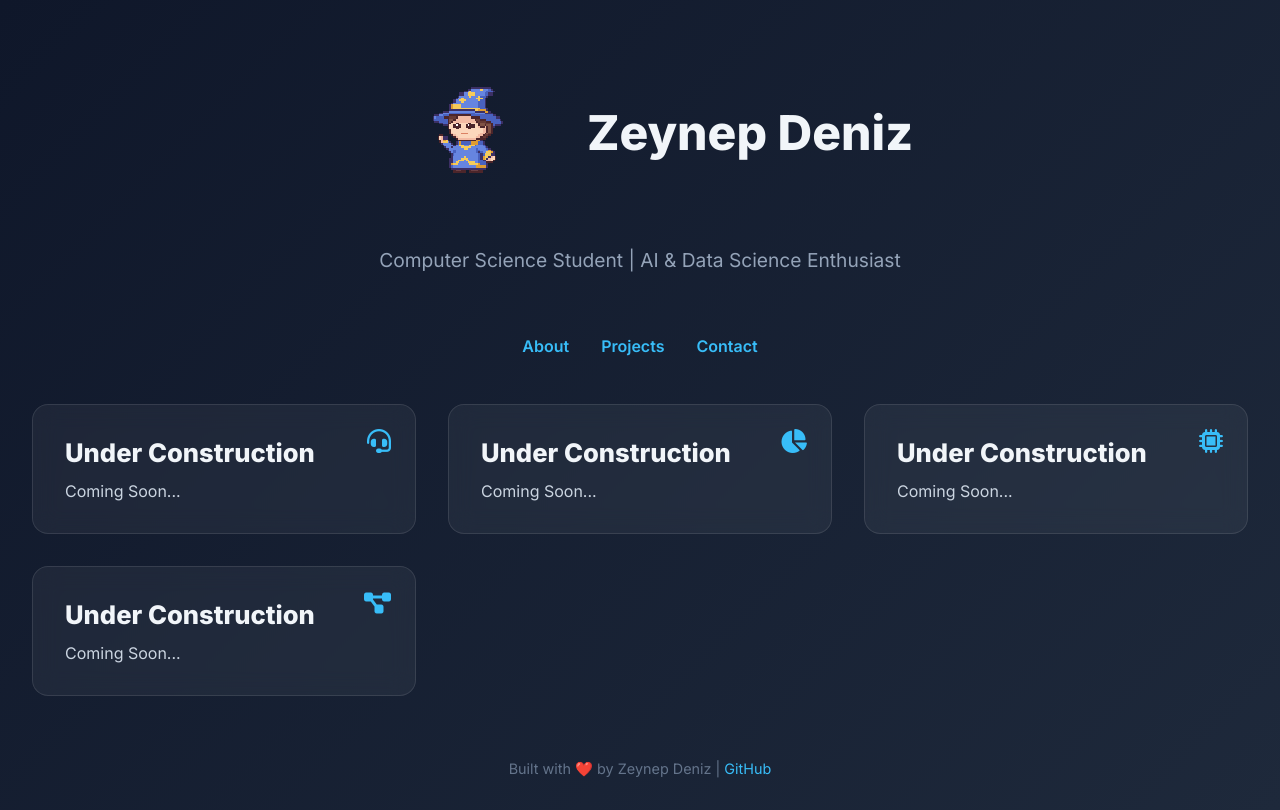
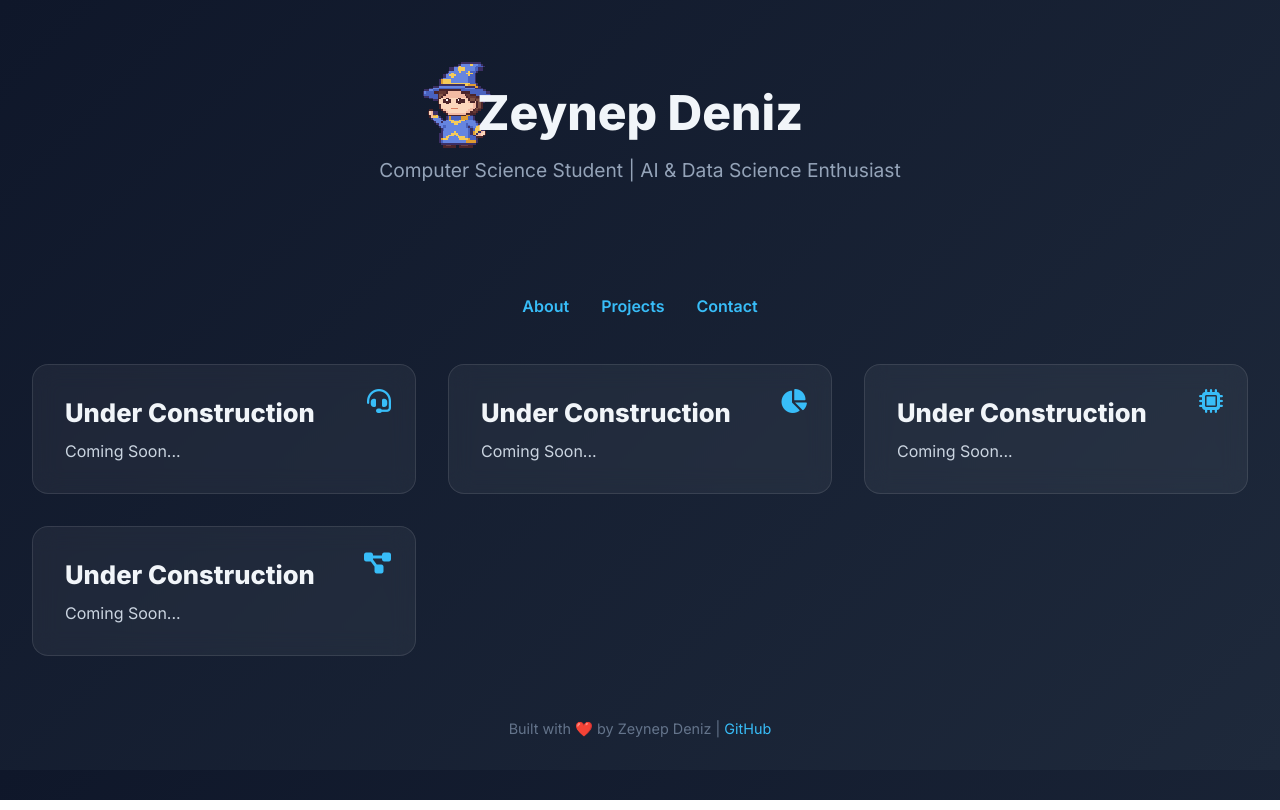
Before and after one commit to zeynepdnnz/zeynepdnnz.github.io, a plain HTML site: page index.html in a window 1280 px wide. Drawn offline with Linux system fonts and the light colour scheme.

Commit message:
Update index.html

```diff
--- a/index.html
+++ b/index.html
@@ -21,33 +21,39 @@
     header {
       text-align: center;
       margin-bottom: 4rem;
-      animation: fadeInDown 1s ease;
     }
     .header-wrapper {
+      position: relative;
+      width: 100%;
+      height: 200px;
       display: flex;
       flex-direction: column;
       align-items: center;
-      gap: 1rem;
+      justify-content: center;
     }
-    .header-wrapper h1 {
-      display: flex;
-      align-items: center;
-      justify-content: center;
+    .name-container {
+      position: relative;
+      display: inline-block;
+    }
+    .name-container h1 {
       font-size: 3rem;
       font-weight: 800;
-      gap: 0.3rem; /* ↓ burada boşluk minimuma çekildi */
+      text-align: center;
+      position: relative;
+      z-index: 1;
     }
-
     .inline-gif {
       height: 200px;
+      position: absolute;
+      left: -120px;
+      top: 50%;
+      transform: translateY(-50%);
       image-rendering: pixelated;
-      display: block;
-      transform: translateY(5px); /* yazı ile hizalama */
     }
-
     header p {
       font-size: 1.2rem;
       color: #94a3b8;
+      margin-top: 1rem;
     }
     nav {
       display: flex;
@@ -68,7 +74,6 @@
       display: grid;
       grid-template-columns: repeat(auto-fit, minmax(300px, 1fr));
       gap: 2rem;
-      animation: fadeIn 1.2s ease;
     }
     .card {
       background: rgba(255, 255, 255, 0.05);
@@ -109,23 +114,15 @@
       color: #38bdf8;
       text-decoration: none;
     }
-    @keyframes fadeIn {
-      from { opacity: 0; transform: translateY(10px); }
-      to { opacity: 1; transform: translateY(0); }
-    }
-    @keyframes fadeInDown {
-      from { opacity: 0; transform: translateY(-20px); }
-      to { opacity: 1; transform: translateY(0); }
-    }
   </style>
 </head>
 <body>
   <header>
     <div class="header-wrapper">
-      <h1>
-        <img src="waving_character.gif" alt="Pixel Character" class="inline-gif" />
-        Zeynep Deniz
-      </h1>
+      <div class="name-container">
+        <img src="waving_character.gif" alt="Character" class="inline-gif" />
+        <h1>Zeynep Deniz</h1>
+      </div>
       <p>Computer Science Student | AI & Data Science Enthusiast</p>
     </div>
   </header>
```
